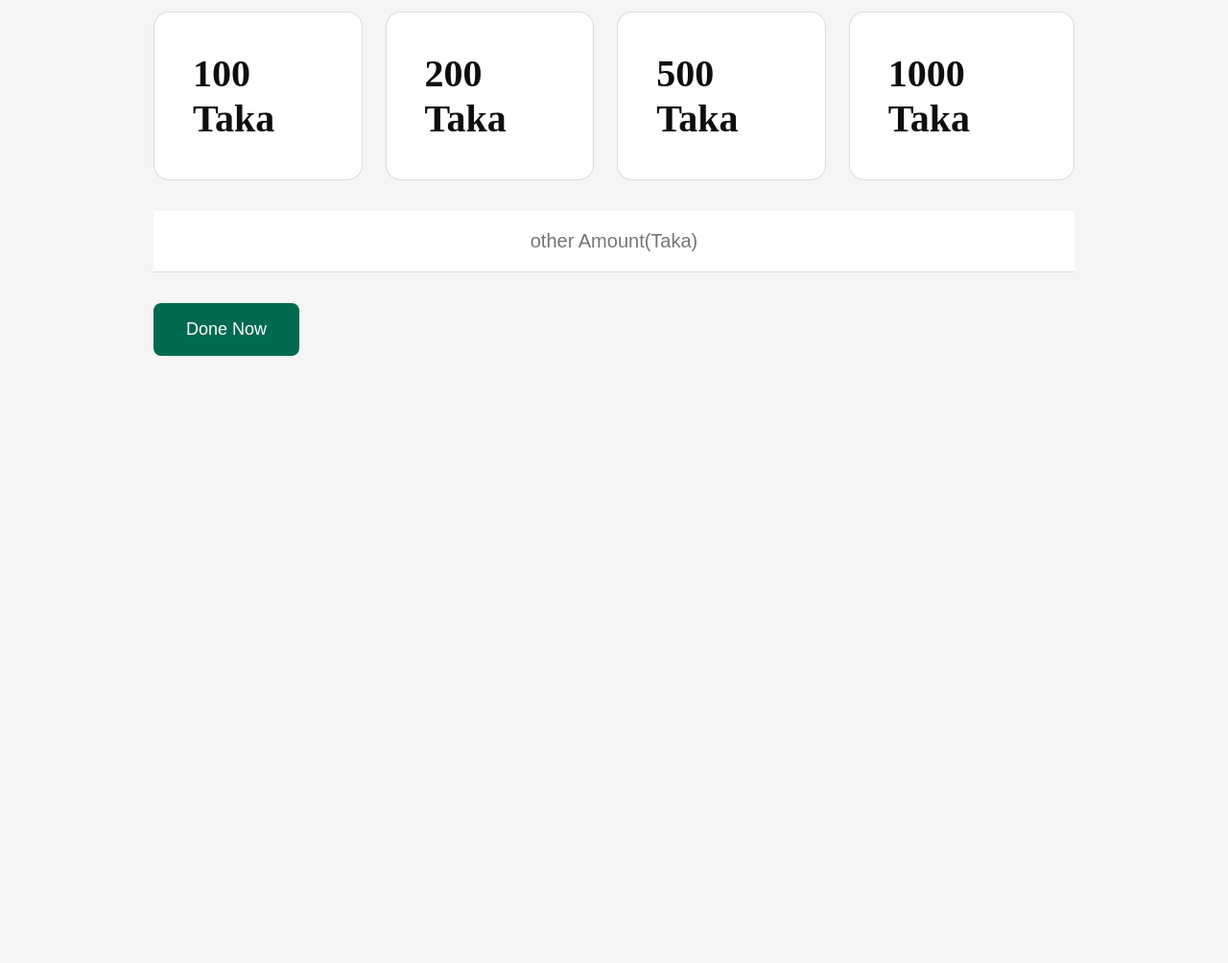
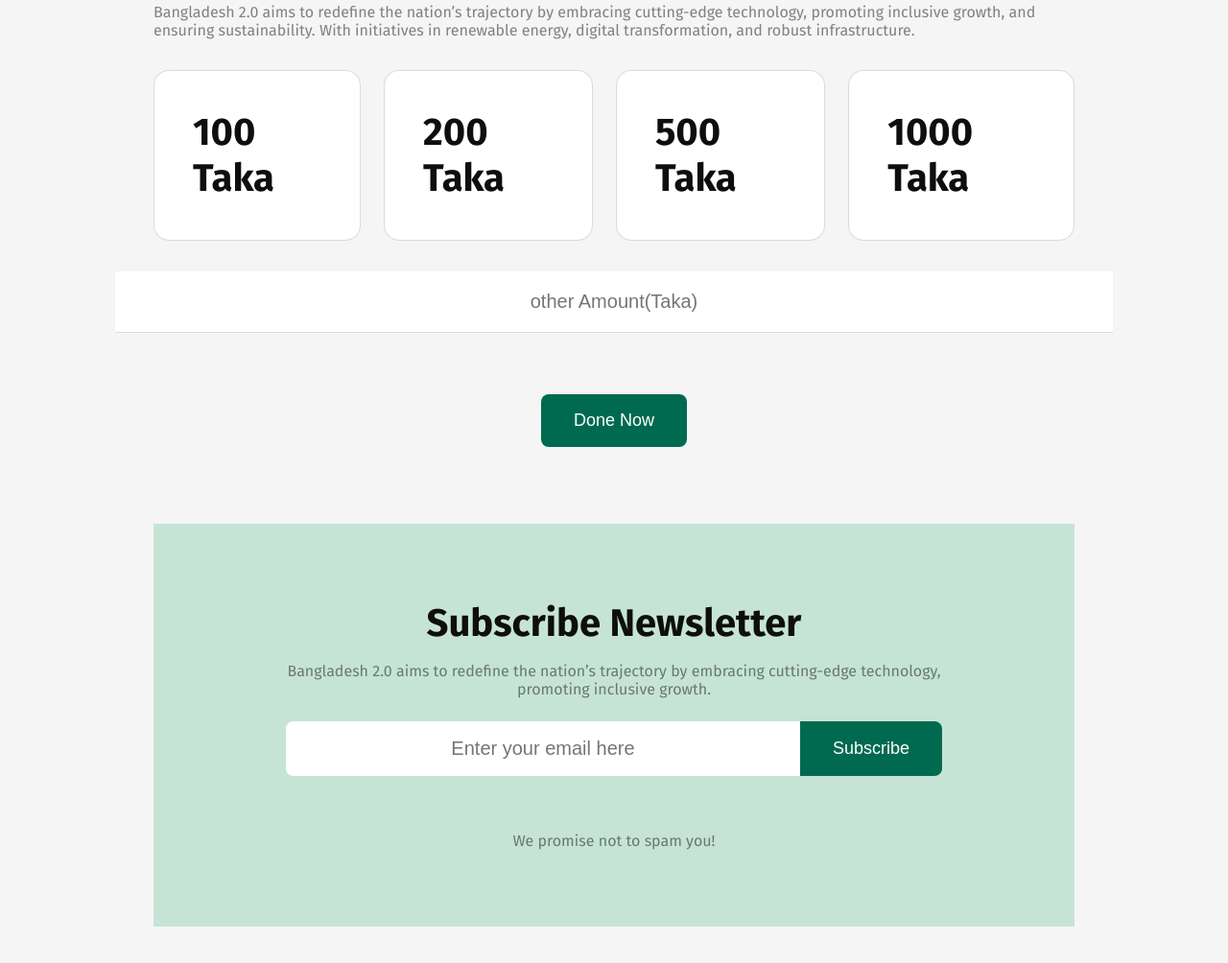
Before and after one commit to WRATHexe/Batch11_A1, a plain HTML site: page index.html in a window 1280 px wide. Shown: the part 2500-3504 px from the top of the page at 96% size. Before the commit the page ends 2951 px from the top, so only its background shows below. Drawn offline with Linux system fonts and the light colour scheme.

Commit message:
designed subscribe section

```diff
--- a/Styles/style.css
+++ b/Styles/style.css
@@ -1,7 +1,6 @@
 /* font Family */
-.fira-sans-thin {
+.fira-sans-regular{
     font-family: "Fira Sans", serif;
-    font-weight: 100;
     font-style: normal;
   }
 
@@ -196,9 +195,11 @@ img{
     flex-direction: column;
     gap: 32px;
     justify-content: center;
+    align-items: center;
 }
 
 input[type="text"]{
+    width: 100%;
     text-align: center;
     font-size: 20px;
     background-color: white;
@@ -208,3 +209,41 @@ input[type="text"]{
     border-bottom: 1px solid rgba(14, 14, 14, 0.15);
     background: rgb(255, 255, 255);
 }
+
+
+/* subscribe-section */
+.subscribe{
+    padding: 80px 100px;
+}
+.subscribe-sub{
+    margin-top: 16px;
+    margin-bottom: 24px;
+}
+.subscribe-form{
+    display: flex;
+    justify-content: center;
+    margin-bottom: 25px;
+    margin-top: 24px;
+    align-items: flex-start;
+}
+input[type="email"]{
+    width: 60%;
+    text-align: center;
+    font-size: 20px;
+    background-color: white;
+    padding: 17px 40px;
+    margin-bottom: 32px ;
+    margin-right: 0px;
+    border: none;
+    border-radius: 8px 0px 0px 8px;
+    border-bottom: 1px solid rgba(14, 14, 14, 0.15);
+    background: rgb(255, 255, 255);
+}
+.submit{
+    font-size: 18px;
+    padding: 18px 34px;
+    background: rgb(0, 106, 80);
+    color: rgb(255, 255, 255);
+    border : none;
+    border-radius: 0px 8px 8px 0px;
+}
--- a/index.html
+++ b/index.html
@@ -15,7 +15,7 @@ git push -u origin main
         @import url('https://fonts.googleapis.com/css2?family=Fira+Sans:ital,wght@0,100;0,200;0,300;0,400;0,500;0,600;0,700;0,800;0,900;1,100;1,200;1,300;1,400;1,500;1,600;1,700;1,800;1,900&family=Open+Sans:ital,wght@0,300..800;1,300..800&family=Work+Sans:ital,wght@0,100..900;1,100..900&display=swap');
         </style>
 </head>
-<body class="fira-sans-combine">
+<body class="fira-sans-regular">
     <header>
     </header>
     <main>
@@ -99,9 +99,21 @@ git push -u origin main
             </div>
             <form action="" class="donation-form">
                 <input type="text" placeholder="other Amount(Taka)" class="donation-input light-text">
+                <button class="btn ">Done Now</button>
             </form>
-            <button class="btn text-center">Done Now</button>
+
         </section>
+        <section class="subscribe text-center light-green">
+            <div class="subscribe-container">
+              <h2 class="dark-text">Subscribe Newsletter</h2>
+              <p class="light-text subscribe-sub">Bangladesh 2.0 aims to redefine the nation’s trajectory by embracing cutting-edge technology, promoting inclusive growth.</p>
+              <form class="subscribe-form">
+                <input type="email" placeholder="Enter your email here" required>
+                <button class="submit">Subscribe</button>
+              </form>
+              <p class="note light-text">We promise not to spam you!</p>
+            </div>
+          </section>
     </main>
     <footer></footer>
 </body>
```
